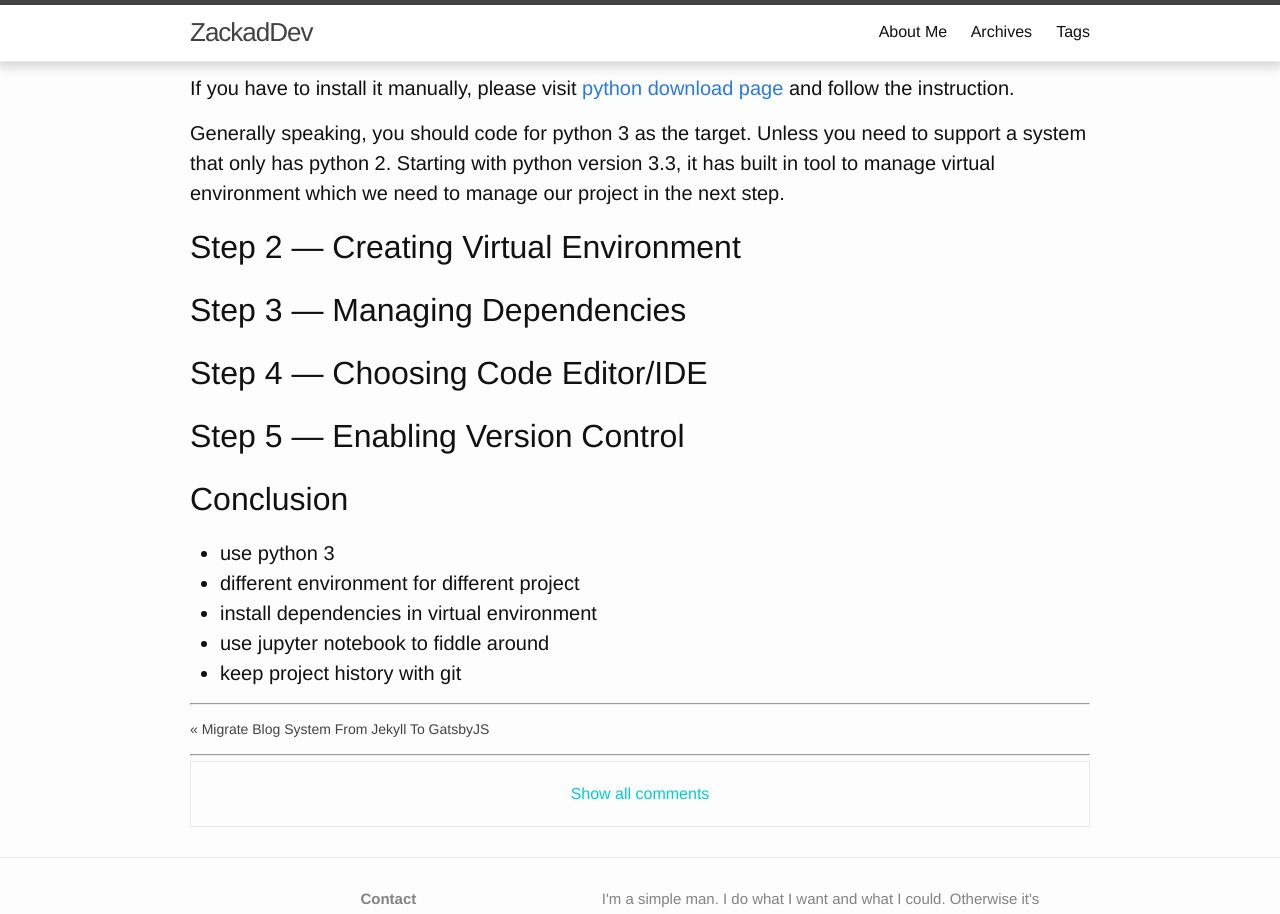
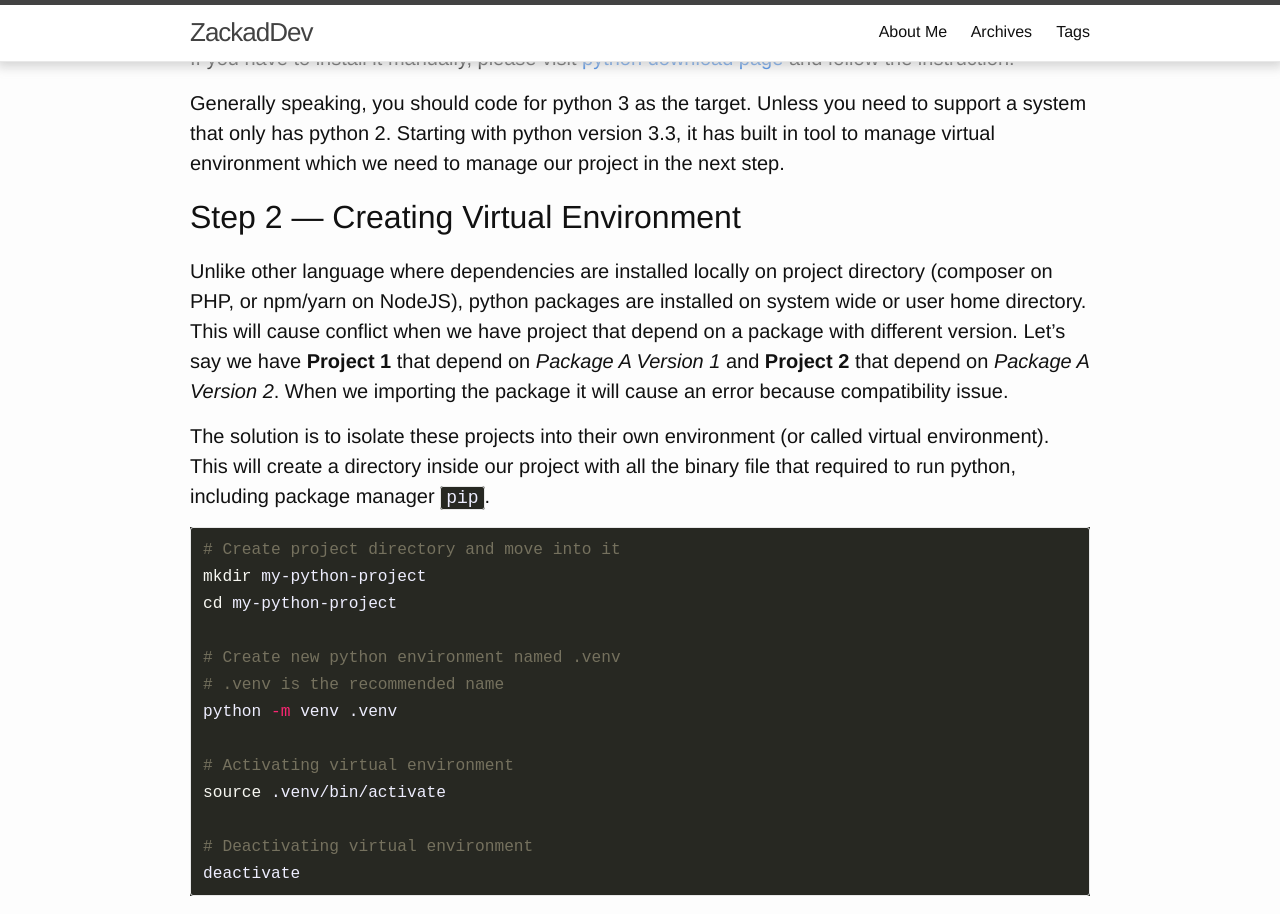
Before and after one commit to zackad/blog-src, a Jekyll site: the page built from _posts/2020-01-13-python-for-beginner-not-really-beginner.md, in a window 1280 px wide and 1400 px high, scrolled down 1090 px. Shown: the top 914 px of the window. Built offline with Jekyll 4.4.1, drawn with Linux system fonts in a browser that asks for light colours; some of the changed text lies outside the part shown.

Commit message:
[post] add step 2

````diff
--- a/_posts/2020-01-13-python-for-beginner-not-really-beginner.md
+++ b/_posts/2020-01-13-python-for-beginner-not-really-beginner.md
@@ -43,6 +43,31 @@
 
 ## Step 2 — Creating Virtual Environment
 
+Unlike other language where dependencies are installed locally on project directory (composer on PHP, or npm/yarn on NodeJS), python packages are installed on system wide or user home directory. This will cause conflict when we have project that depend on a package with different version. Let's say we have **Project 1** that depend on _Package A Version 1_ and **Project 2** that depend on _Package A Version 2_. When we importing the package it will cause an error because compatibility issue.
+
+The solution is to isolate these projects into their own environment (or called virtual environment). This will create a directory inside our project with all the binary file that required to run python, including package manager `pip`.
+
+```shell
+# Create project directory and move into it
+mkdir my-python-project
+cd my-python-project
+
+# Create new python environment named .venv
+# .venv is the recommended name
+python -m venv .venv
+
+# Activating virtual environment
+source .venv/bin/activate
+
+# Deactivating virtual environment
+deactivate
+```
+
+After activating python virtual environment (venv) we can start installing our dependencies without affecting system python or other environment. When **venv** is active, this will add a prefix in our shell prompt.
+
+![venv is not activated](/assets/images/python-without-venv.png)
+![venv is activated](/assets/images/python-with-venv.png)
+
 ## Step 3 — Managing Dependencies
 
 ## Step 4 — Choosing Code Editor/IDE
@@ -51,10 +76,10 @@
 
 ## Conclusion
 
--   use python 3
--   different environment for different project
--   install dependencies in virtual environment
--   use jupyter notebook to fiddle around
--   keep project history with git
+- use python 3
+- different environment for different project
+- install dependencies in virtual environment
+- use jupyter notebook to fiddle around
+- keep project history with git
 
 [python-download]: https://www.python.org/downloads/
````
Also changed, not shown: other parts of _posts/2020-01-13-python-for-beginner-not-really-beginner.md (+1 -1 lines).
